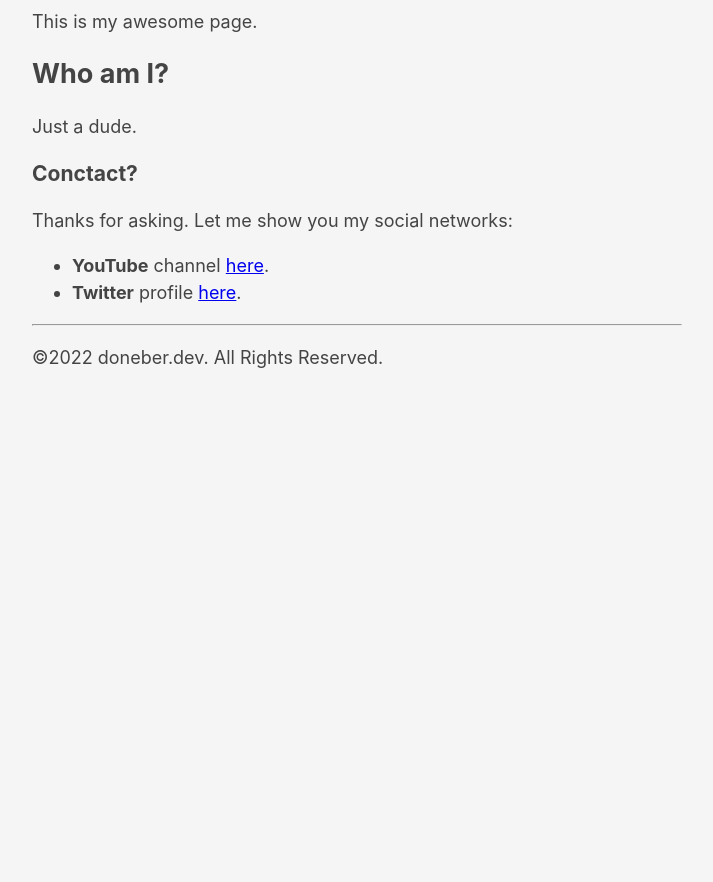
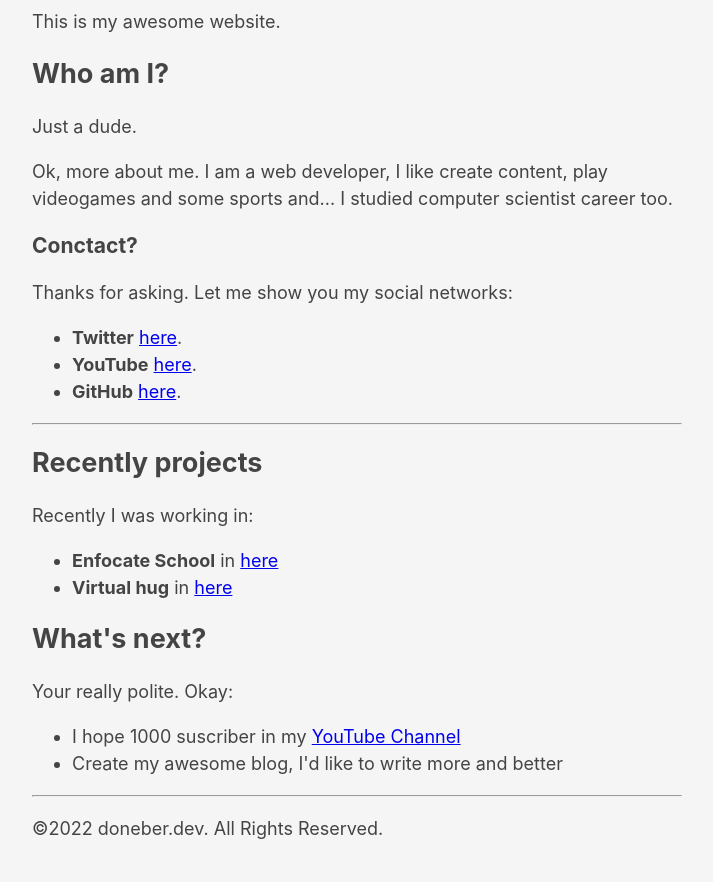
Before and after one commit to doneber/old-website, a plain HTML site: page index.html in a window 1280 px wide. Shown: the part 99-981 px from the top of the page, without its empty margins (283-996 px from the left). Before the commit the page ends 800 px from the top, so only its background shows below. Drawn offline with Linux system fonts and the light colour scheme.

Commit message:
Update index.html content

```diff
--- a/index.html
+++ b/index.html
@@ -28,18 +28,34 @@
 
 <body>
     <header>
-        <h1>Don Eber website</h1>
-        <aside>This is my awesome page.</aside>
+        <h1>Don Eber</h1>
+        <aside>This is my awesome website.</aside>
     </header>
     <h2>Who am I?</h2>
     <p>Just a dude.</p>
+    <p>Ok, more about me. I am a web developer, I like create content, play videogames and some sports and... I
+        studied computer scientist career too.</p>
     <h3>
         Conctact?
     </h3>
     <p>Thanks for asking. Let me show you my social networks:</p>
     <ul>
-        <li><strong>YouTube</strong> channel <a href="https://www.youtube.com/donEber">here</a>.</li>
-        <li><strong>Twitter</strong> profile <a href="https://www.twitter.com/donEberDev">here</a>.</li>
+        <li><strong>Twitter</strong> <a href="https://www.twitter.com/donEberDev">here</a>.</li>
+        <li><strong>YouTube</strong> <a href="https://www.youtube.com/donEber">here</a>.</li>
+        <li><strong>GitHub</strong> <a href="https://www.github.com/donEber">here</a>.</li>
+    </ul>
+    <hr>
+    <h2>Recently projects</h2>
+    <p>Recently I was working in:</p>
+    <ul>
+        <li><strong>Enfocate School</strong> in <a href="https://enfocate.doneber.dev">here</a></li>
+        <li><strong>Virtual hug</strong> in <a href="https://abrazo-virtual.doneber.dev">here</a></li>
+    </ul>
+    <h2>What's next?</h2>
+    <p>Your really polite. Okay:</p>
+    <ul>
+        <li>I hope 1000 suscriber in my <a href="https://www.youtube.com/donEber">YouTube Channel</a></li>
+        <li>Create my awesome blog, I'd like to write more and better</li>
     </ul>
     <hr>
     <p>©2022 doneber.dev. All Rights Reserved.</p>
```
